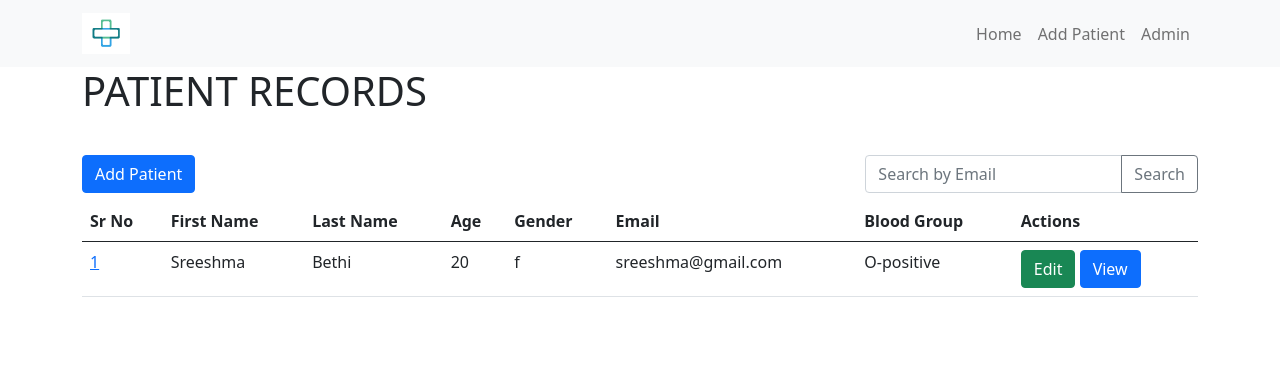
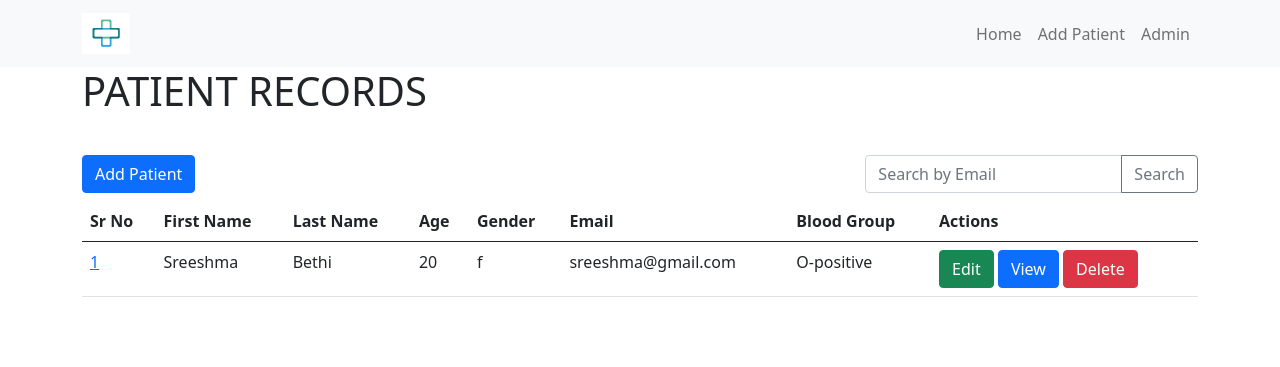
Before and after one commit to WSUCEG-7140/TeamH, a Django app: page / in a window 1280 px wide. Shown: the top 367 px of the page. Run offline with Django 4.2, Linux system fonts and the light colour scheme; data comes from the database, SQL or seed files in the repository.

Commit message:
added delete button

```diff
--- a/PatientInfoapp/Templates/PatientInfoapp/home.html
+++ b/PatientInfoapp/Templates/PatientInfoapp/home.html
@@ -81,6 +81,7 @@
                     <td>
                         <a class="button-link btn btn-success" href="{% url 'edit_patient' pk=patient.pk %}">Edit</a>
                         <a class="button-link btn btn-primary" href="{% url 'patient_detail' pk=patient.pk %}">View</a>
+                        <a class="button-link btn btn-danger" href="{% url 'delete_patient' pk=patient.pk %}">Delete</a>
                     </td>
                 </tr>
                 {% empty %}
```
